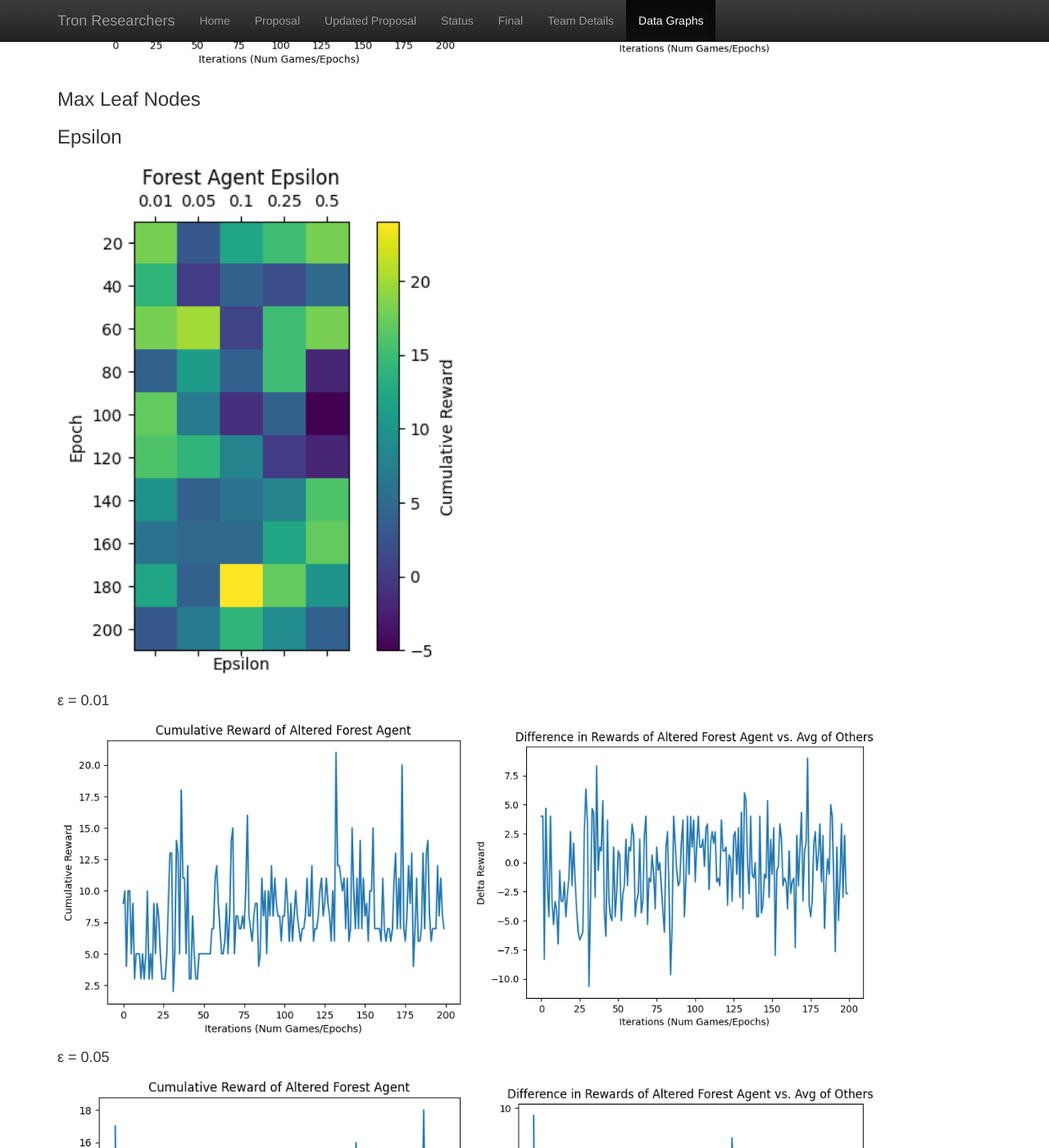
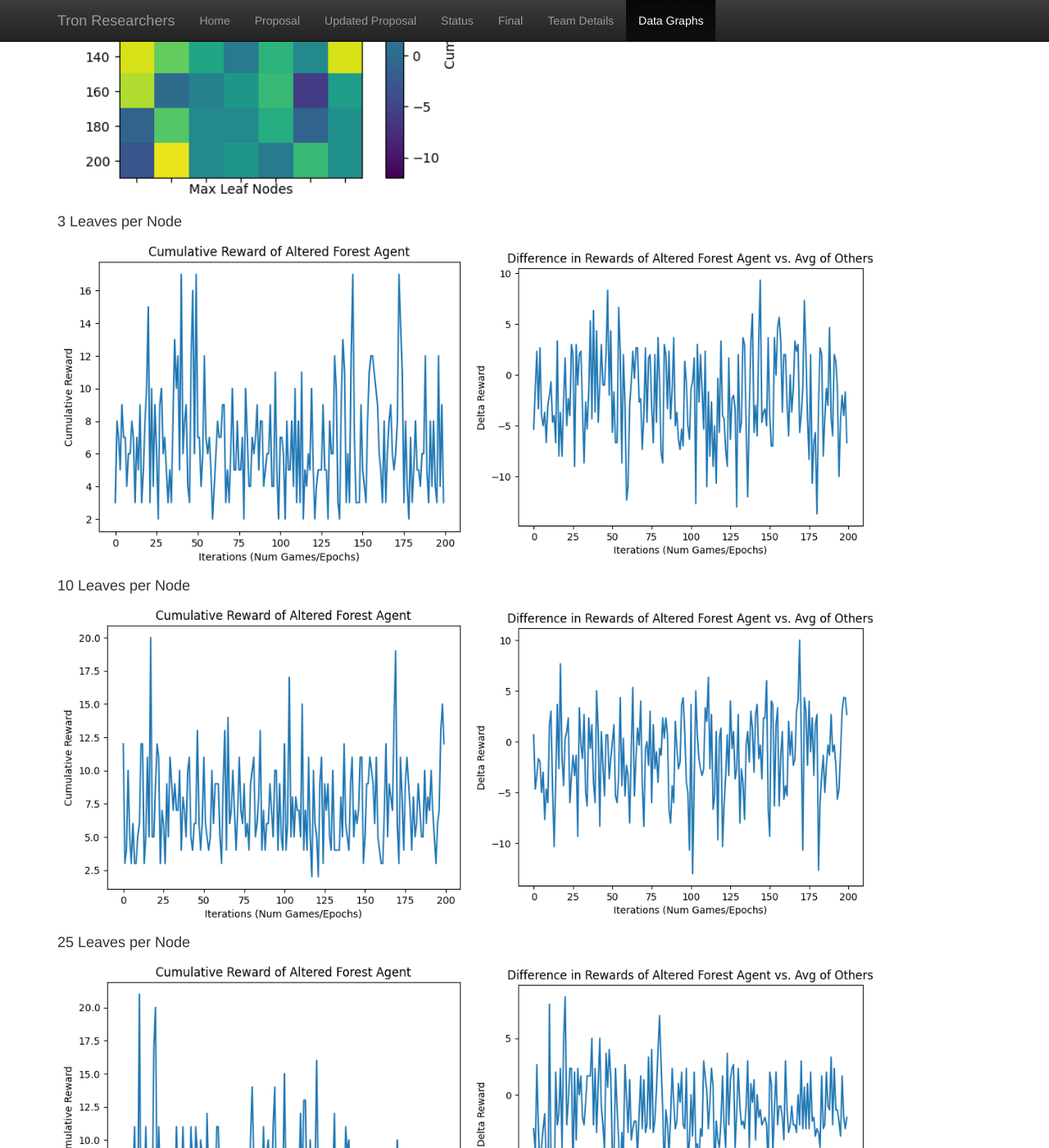
Before and after one commit to anguyen34/Tron-Researchers-CS175, a Jekyll site: the page built from docs/data.md, in a window 1280 px wide and 1400 px high, scrolled down 21987 px. Shown: the whole window at 82% size. Built offline with Jekyll 4.4.1, drawn with Linux system fonts in a browser that asks for light colours; some of the changed text lies outside the part shown.

Commit message:
RF max leaves

```diff
--- a/docs/data.md
+++ b/docs/data.md
@@ -161,10 +161,6 @@ title:	Collected Data Images
 
 <img src="images/forest/depth/forest_heat_maxdepth.png?raw=true" width="500" />
 
-#### D = 1
-
-<img src="images/forest/depth/forest_cumulative_Max Depth_1.png?raw=true" width="500" /> <img src="images/forest/depth/forest_delta_Max Depth_1.png?raw=true" width="500" />
-
 #### D = 2
 
 <img src="images/forest/depth/forest_cumulative_Max Depth_2.png?raw=true" width="500" /> <img src="images/forest/depth/forest_delta_Max Depth_2.png?raw=true" width="500" />
@@ -198,6 +194,36 @@ title:	Collected Data Images
 <img src="images/forest/depth/forest_cumulative_Max Depth_None.png?raw=true" width="500" /> <img src="images/forest/depth/forest_delta_Max Depth_None.png?raw=true" width="500" />
 
 ### Max Leaf Nodes
+
+<img src="images/forest/leaf/forest_heat_leafnodes.png?raw=true" width="500" />
+
+#### 3 Leaves per Node
+
+<img src="images/forest/leaf/forest_cumulative_Max Leaf Nodes_3.png?raw=true" width="500" /> <img src="images/forest/leaf/forest_delta_Max Leaf Nodes_3.png?raw=true" width="500" />
+
+#### 10 Leaves per Node
+
+<img src="images/forest/leaf/forest_cumulative_Max Leaf Nodes_10.png?raw=true" width="500" /> <img src="images/forest/leaf/forest_delta_Max Leaf Nodes_10.png?raw=true" width="500" />
+
+#### 25 Leaves per Node
+
+<img src="images/forest/leaf/forest_cumulative_Max Leaf Nodes_25.png?raw=true" width="500" /> <img src="images/forest/leaf/forest_delta_Max Leaf Nodes_25.png?raw=true" width="500" />
+
+#### 50 Leaves per Node
+
+<img src="images/forest/leaf/forest_cumulative_Max Leaf Nodes_50.png?raw=true" width="500" /> <img src="images/forest/leaf/forest_delta_Max Leaf Nodes_50.png?raw=true" width="500" />
+
+#### 100 Leaves per Node
+
+<img src="images/forest/leaf/forest_cumulative_Max Leaf Nodes_100.png?raw=true" width="500" /> <img src="images/forest/leaf/forest_delta_Max Leaf Nodes_100.png?raw=true" width="500" />
+
+#### 200 Leaves per Node
+
+<img src="images/forest/leaf/forest_cumulative_Max Leaf Nodes_200.png?raw=true" width="500" /> <img src="images/forest/leaf/forest_delta_Max Leaf Nodes_200.png?raw=true" width="500" />
+
+#### No Max Leaves per Node
+
+<img src="images/forest/leaf/forest_cumulative_Max Leaf Nodes_None.png?raw=true" width="500" /> <img src="images/forest/leaf/forest_delta_Max Leaf Nodes_None.png?raw=true" width="500" />
 
 ### Epsilon
 
```
